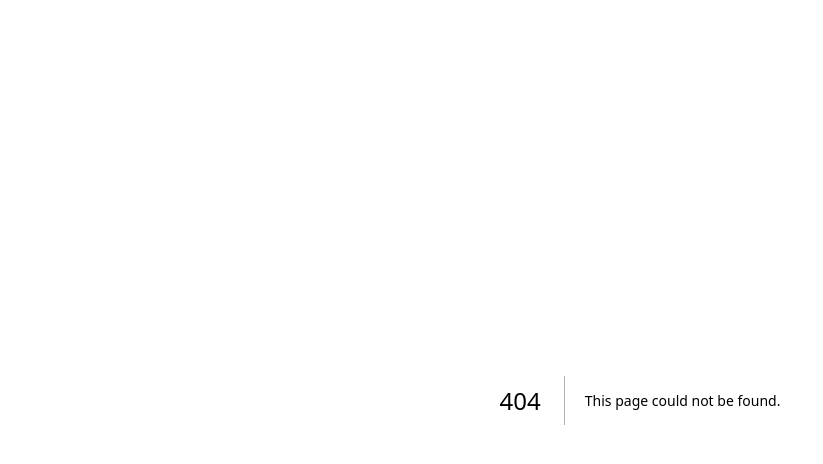
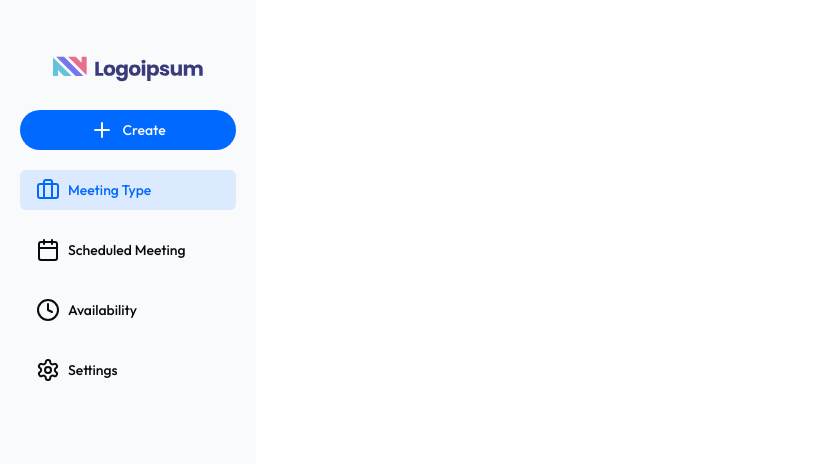
Before and after one commit to Anandu-Vijayan/Meeting-Manageing-App, a Next.js app: page /dashboard/meeting-type in a window 1280 px wide. Before the commit this address had no page. Shown: the top 464 px of the page, without its empty margins (0-823 px from the left). Built offline with nearby package versions, Linux system fonts and the light colour scheme; no server answers.

Commit message:
New Kinde Account added new routes completed

```diff
--- /dev/null
+++ b/app/(routes)/dashboard/_components/DashboardHeader.jsx
@@ -0,0 +1,49 @@
+"use client";
+import { LogoutLink, useKindeBrowserClient } from "@kinde-oss/kinde-auth-nextjs";
+import { ChevronDown } from "lucide-react";
+import Image from "next/image";
+import React from "react";
+import {
+  DropdownMenu,
+  DropdownMenuContent,
+  DropdownMenuItem,
+  DropdownMenuLabel,
+  DropdownMenuSeparator,
+  DropdownMenuTrigger,
+} from "@/components/ui/dropdown-menu";
+
+function DashboardHeader() {
+  const { user } = useKindeBrowserClient();
+
+  return (
+    user && (
+      <div className="p-4 px-20">
+        <div>
+          <DropdownMenu>
+            <DropdownMenuTrigger className="flex items-center float-right ">
+              <Image
+                src={user?.picture}
+                alt="logo"
+                width={40}
+                height={40}
+                className="rounded-full"
+              />
+              <ChevronDown />
+            </DropdownMenuTrigger>
+            <DropdownMenuContent>
+              <DropdownMenuLabel>My Account</DropdownMenuLabel>
+              <DropdownMenuSeparator />
+              <DropdownMenuItem>Profile</DropdownMenuItem>
+              <DropdownMenuItem>Settings</DropdownMenuItem>
+              <DropdownMenuItem>
+                <LogoutLink>Logout</LogoutLink>
+              </DropdownMenuItem>
+            </DropdownMenuContent>
+          </DropdownMenu>
+        </div>
+      </div>
+    )
+  );
+}
+
+export default DashboardHeader;
--- /dev/null
+++ b/app/(routes)/dashboard/_components/SideNavBar.jsx
@@ -0,0 +1,71 @@
+"use client";
+import { Button } from "@/components/ui/button";
+import { Briefcase, Calendar, Clock, Plus, Settings } from "lucide-react";
+import Image from "next/image";
+import Link from "next/link";
+import { usePathname } from "next/navigation";
+import React, { useEffect, useState } from "react";
+
+function SideNavBar() {
+  const menu = [
+    {
+      id: 1,
+      name: "Meeting Type",
+      path: "/dashboard/meeting-type",
+      icon: Briefcase,
+    },
+    {
+      id: 2,
+      name: "Scheduled Meeting",
+      path: "/dashboard/scheduled-meeting",
+      icon: Calendar,
+    },
+    {
+      id: 3,
+      name: "Availability",
+      path: "/dashboard/availability",
+      icon: Clock,
+    },
+    {
+      id: 4,
+      name: "Settings",
+      path: "/dashboard/Settings",
+      icon: Settings,
+    },
+  ];
+  const path = usePathname();
+  const [activePath, setActivePath] = useState(path);
+  useEffect(() => {
+    path&&setActivePath(path);
+  }, [path]);
+  return (
+    <div className="p-5 py-14">
+      <div className="flex justify-center">
+        <Image src="/log.svg" width={150} height={150} alt="logo" />
+      </div>
+      <div>
+        <Button className="flex gap-2 w-full rounded-full mt-7">
+          <Plus /> Create
+        </Button>
+        <div className="mt-5 flex flex-col gap-5">
+          {menu.map((item, index) => (
+            <Link href={item.path} key={index}>
+              <Button
+                variant="ghost"
+                className={`w-full flex gap-2 justify-start
+            hover:bg-blue-100 ${
+              activePath == item.path && "text-primary bg-blue-100"
+            }`}
+              >
+                <item.icon />
+                {item.name}
+              </Button>
+            </Link>
+          ))}
+        </div>
+      </div>
+    </div>
+  );
+}
+
+export default SideNavBar;
--- /dev/null
+++ b/app/(routes)/dashboard/layout.jsx
@@ -0,0 +1,18 @@
+import React from "react";
+import SideNavBar from "./_components/SideNavBar";
+import DashboardHeader from "./_components/Dashboardheader";
+
+function DashboardLayout({ children }) {
+  return (
+    <div>
+      <div className="hidden md:block md:w-64 bg-slate-50 h-screen fixed">
+        <SideNavBar />
+      </div>
+      <div className="md:ml-64">
+        <DashboardHeader />
+      </div>
+    </div>
+  );
+}
+
+export default DashboardLayout;
--- /dev/null
+++ b/app/(routes)/dashboard/meeting-type/page.jsx
@@ -0,0 +1,9 @@
+import React from 'react'
+
+function MeetingType() {
+  return (
+    <div>MeetingType</div>
+  )
+}
+
+export default MeetingType
--- a/app/(routes)/dashboard/page.jsx
+++ b/app/(routes)/dashboard/page.jsx
@@ -2,14 +2,18 @@
 import React, { useEffect, useState } from "react";
 import { doc, getDoc, getFirestore } from "firebase/firestore";
 import { app } from "@/config/FirebaseConfig";
-import { LogoutLink, useKindeBrowserClient } from "@kinde-oss/kinde-auth-nextjs";
+import {
+  LogoutLink,
+  useKindeBrowserClient,
+} from "@kinde-oss/kinde-auth-nextjs";
 import { useRouter } from "next/navigation";
+import MeetingType from "./meeting-type/page";
 
 function Dashboard() {
   const db = getFirestore(app);
 
   const { user } = useKindeBrowserClient();
-  const [loading,setLoading] = useState(true);
+  const [loading, setLoading] = useState(true);
 
   const router = useRouter();
 
@@ -26,30 +30,28 @@
 
       if (docSnap.exists()) {
         console.log("Document data:", docSnap.data());
-        setLoading(false)
+        setLoading(false);
       } else {
         console.log("No such document!");
-        setLoading(false)
-        router.replace('/create-business');
+        setLoading(false);
+        router.replace("/create-business");
       }
     } catch (error) {
       console.error("Error checking if business is registered:", error);
-      setLoading(false)
-      router.replace('/create-business');
+      setLoading(false);
+      router.replace("/create-business");
     }
   };
 
-  if(loading){
+  if (loading) {
     {
-      return <h2>Loading .....</h2>
+      return <h2>Loading .....</h2>;
     }
-
   }
 
   return (
     <div>
-      <p>Dashboard</p>
-      <LogoutLink>Log out</LogoutLink>
+      <MeetingType />
     </div>
   );
 }
--- /dev/null
+++ b/components/ui/dropdown-menu.jsx
@@ -0,0 +1,157 @@
+"use client"
+
+import * as React from "react"
+import * as DropdownMenuPrimitive from "@radix-ui/react-dropdown-menu"
+import { Check, ChevronRight, Circle } from "lucide-react"
+
+import { cn } from "@/lib/utils"
+
+const DropdownMenu = DropdownMenuPrimitive.Root
+
+const DropdownMenuTrigger = DropdownMenuPrimitive.Trigger
+
+const DropdownMenuGroup = DropdownMenuPrimitive.Group
+
+const DropdownMenuPortal = DropdownMenuPrimitive.Portal
+
+const DropdownMenuSub = DropdownMenuPrimitive.Sub
+
+const DropdownMenuRadioGroup = DropdownMenuPrimitive.RadioGroup
+
+const DropdownMenuSubTrigger = React.forwardRef(({ className, inset, children, ...props }, ref) => (
+  <DropdownMenuPrimitive.SubTrigger
+    ref={ref}
+    className={cn(
+      "flex cursor-default select-none items-center rounded-sm px-2 py-1.5 text-sm outline-none focus:bg-accent data-[state=open]:bg-accent",
+      inset && "pl-8",
+      className
+    )}
+    {...props}>
+    {children}
+    <ChevronRight className="ml-auto h-4 w-4" />
+  </DropdownMenuPrimitive.SubTrigger>
+))
+DropdownMenuSubTrigger.displayName =
+  DropdownMenuPrimitive.SubTrigger.displayName
+
+const DropdownMenuSubContent = React.forwardRef(({ className, ...props }, ref) => (
+  <DropdownMenuPrimitive.SubContent
+    ref={ref}
+    className={cn(
+      "z-50 min-w-[8rem] overflow-hidden rounded-md border bg-popover p-1 text-popover-foreground shadow-lg data-[state=open]:animate-in data-[state=closed]:animate-out data-[state=closed]:fade-out-0 data-[state=open]:fade-in-0 data-[state=closed]:zoom-out-95 data-[state=open]:zoom-in-95 data-[side=bottom]:slide-in-from-top-2 data-[side=left]:slide-in-from-right-2 data-[side=right]:slide-in-from-left-2 data-[side=top]:slide-in-from-bottom-2",
+      className
+    )}
+    {...props} />
+))
+DropdownMenuSubContent.displayName =
+  DropdownMenuPrimitive.SubContent.displayName
+
+const DropdownMenuContent = React.forwardRef(({ className, sideOffset = 4, ...props }, ref) => (
+  <DropdownMenuPrimitive.Portal>
+    <DropdownMenuPrimitive.Content
+      ref={ref}
+      sideOffset={sideOffset}
+      className={cn(
+        "z-50 min-w-[8rem] overflow-hidden rounded-md border bg-popover p-1 text-popover-foreground shadow-md data-[state=open]:animate-in data-[state=closed]:animate-out data-[state=closed]:fade-out-0 data-[state=open]:fade-in-0 data-[state=closed]:zoom-out-95 data-[state=open]:zoom-in-95 data-[side=bottom]:slide-in-from-top-2 data-[side=left]:slide-in-from-right-2 data-[side=right]:slide-in-from-left-2 data-[side=top]:slide-in-from-bottom-2",
+        className
+      )}
+      {...props} />
+  </DropdownMenuPrimitive.Portal>
+))
+DropdownMenuContent.displayName = DropdownMenuPrimitive.Content.displayName
+
+const DropdownMenuItem = React.forwardRef(({ className, inset, ...props }, ref) => (
+  <DropdownMenuPrimitive.Item
+    ref={ref}
+    className={cn(
+      "relative flex cursor-default select-none items-center rounded-sm px-2 py-1.5 text-sm outline-none transition-colors focus:bg-accent focus:text-accent-foreground data-[disabled]:pointer-events-none data-[disabled]:opacity-50",
+      inset && "pl-8",
+      className
+    )}
+    {...props} />
+))
+DropdownMenuItem.displayName = DropdownMenuPrimitive.Item.displayName
+
+const DropdownMenuCheckboxItem = React.forwardRef(({ className, children, checked, ...props }, ref) => (
+  <DropdownMenuPrimitive.CheckboxItem
+    ref={ref}
+    className={cn(
+      "relative flex cursor-default select-none items-center rounded-sm py-1.5 pl-8 pr-2 text-sm outline-none transition-colors focus:bg-accent focus:text-accent-foreground data-[disabled]:pointer-events-none data-[disabled]:opacity-50",
+      className
+    )}
+    checked={checked}
+    {...props}>
+    <span className="absolute left-2 flex h-3.5 w-3.5 items-center justify-center">
+      <DropdownMenuPrimitive.ItemIndicator>
+        <Check className="h-4 w-4" />
+      </DropdownMenuPrimitive.ItemIndicator>
+    </span>
+    {children}
+  </DropdownMenuPrimitive.CheckboxItem>
+))
+DropdownMenuCheckboxItem.displayName =
+  DropdownMenuPrimitive.CheckboxItem.displayName
+
+const DropdownMenuRadioItem = React.forwardRef(({ className, children, ...props }, ref) => (
+  <DropdownMenuPrimitive.RadioItem
+    ref={ref}
+    className={cn(
+      "relative flex cursor-default select-none items-center rounded-sm py-1.5 pl-8 pr-2 text-sm outline-none transition-colors focus:bg-accent focus:text-accent-foreground data-[disabled]:pointer-events-none data-[disabled]:opacity-50",
+      className
+    )}
+    {...props}>
+    <span className="absolute left-2 flex h-3.5 w-3.5 items-center justify-center">
+      <DropdownMenuPrimitive.ItemIndicator>
+        <Circle className="h-2 w-2 fill-current" />
+      </DropdownMenuPrimitive.ItemIndicator>
+    </span>
+    {children}
+  </DropdownMenuPrimitive.RadioItem>
+))
+DropdownMenuRadioItem.displayName = DropdownMenuPrimitive.RadioItem.displayName
+
+const DropdownMenuLabel = React.forwardRef(({ className, inset, ...props }, ref) => (
+  <DropdownMenuPrimitive.Label
+    ref={ref}
+    className={cn("px-2 py-1.5 text-sm font-semibold", inset && "pl-8", className)}
+    {...props} />
+))
+DropdownMenuLabel.displayName = DropdownMenuPrimitive.Label.displayName
+
+const DropdownMenuSeparator = React.forwardRef(({ className, ...props }, ref) => (
+  <DropdownMenuPrimitive.Separator
+    ref={ref}
+    className={cn("-mx-1 my-1 h-px bg-muted", className)}
+    {...props} />
+))
+DropdownMenuSeparator.displayName = DropdownMenuPrimitive.Separator.displayName
+
+const DropdownMenuShortcut = ({
+  className,
+  ...props
+}) => {
+  return (
+    (<span
+      className={cn("ml-auto text-xs tracking-widest opacity-60", className)}
+      {...props} />)
+  );
+}
+DropdownMenuShortcut.displayName = "DropdownMenuShortcut"
+
+export {
+  DropdownMenu,
+  DropdownMenuTrigger,
+  DropdownMenuContent,
+  DropdownMenuItem,
+  DropdownMenuCheckboxItem,
+  DropdownMenuRadioItem,
+  DropdownMenuLabel,
+  DropdownMenuSeparator,
+  DropdownMenuShortcut,
+  DropdownMenuGroup,
+  DropdownMenuPortal,
+  DropdownMenuSub,
+  DropdownMenuSubContent,
+  DropdownMenuSubTrigger,
+  DropdownMenuRadioGroup,
+}
--- a/middleware.ts
+++ b/middleware.ts
@@ -12,5 +12,5 @@
 
 // See "Matching Paths" below to learn more
 export const config = {
-  matcher: '/dashboard/:path*',
+  matcher: ['/dashboard/:path*','/create-business']
 }
--- a/next.config.mjs
+++ b/next.config.mjs
@@ -1,4 +1,8 @@
 /** @type {import('next').NextConfig} */
-const nextConfig = {};
+const nextConfig = {
+    images: {
+        domains: ['lh3.googleusercontent.com']
+    },
+};
 
 export default nextConfig;
--- a/package.json
+++ b/package.json
@@ -10,6 +10,7 @@
   },
   "dependencies": {
     "@kinde-oss/kinde-auth-nextjs": "^2.2.1",
+    "@radix-ui/react-dropdown-menu": "^2.0.6",
     "@radix-ui/react-slot": "^1.0.2",
     "class-variance-authority": "^0.7.0",
     "clsx": "^2.1.0",
```
Also changed, not shown: 1 other file (tests, documents, lock files or other folders).
